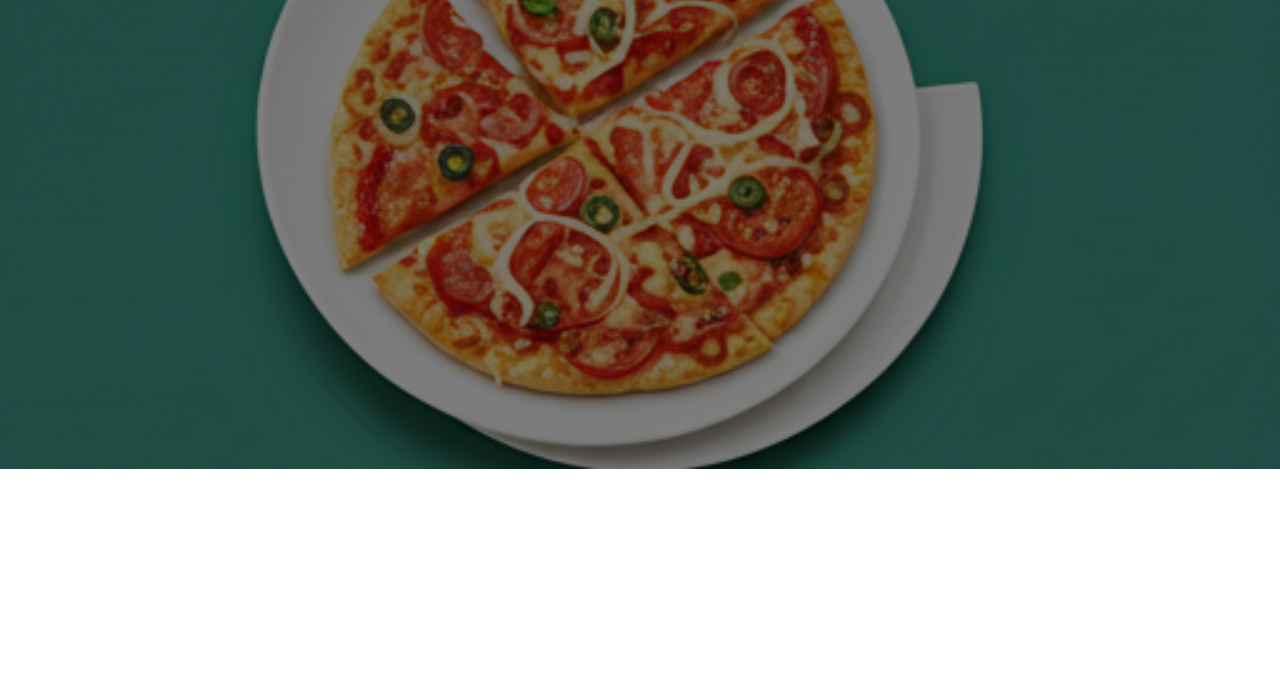
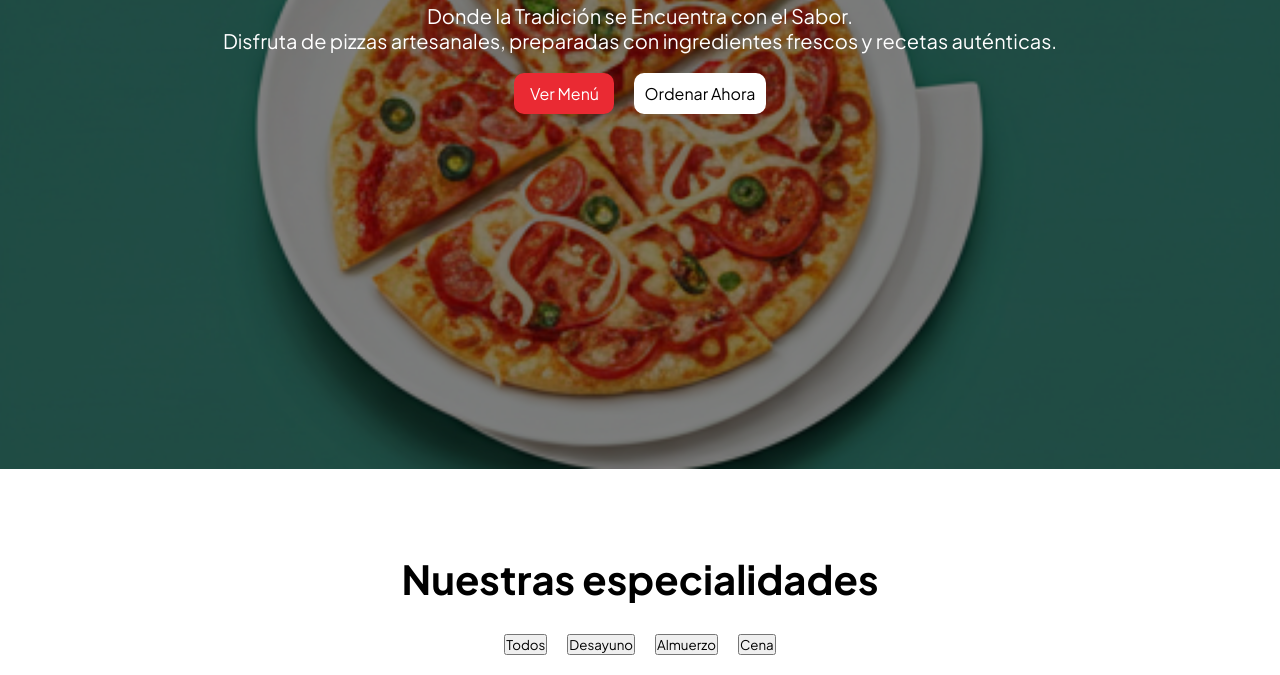
Before and after one commit to sronaal/ladingpage-pizzacraft, a plain HTML site: page index.html in a window 1280 px wide. Shown: the part 408-1083 px from the top of the page. Before the commit the page ends 877 px from the top, so only its background shows below. Drawn offline with Linux system fonts and the light colour scheme.

Commit message:
Terminacion hero banner

```diff
--- a/css/style.css
+++ b/css/style.css
@@ -114,7 +114,7 @@ main .hero::before {
   content: "";
   position: absolute;
   inset: 0;
-  background: rgba(0, 0, 0, 0.5); /* controla la opacidad del fondo */
+  background: rgba(0, 0, 0, 0.5);
   z-index: 1;
 }
 
@@ -127,15 +127,103 @@ main .hero .hero-content{
     justify-content: center;
     align-items: center;
     color: #ffff;
+    position: relative;
+
 }
 
 
-main .hero .hero-content h1, main .hero .hero-content p{
+main .hero .hero-content h1,
+main .hero .hero-content p,
+main .hero .hero-content .btn-link,p
+main .hero .hero-content .btn-link
+{
 
     z-index: 2;
+
 }
 
 main .hero .hero-content h1{
 
     margin-top: 20%;
+    font-size: 46px;
+    margin-bottom: 20px;
+    font-style: italic;
 }
+
+main .hero .hero-content p{
+
+    margin-bottom: 20px;
+    font-size: 20px;
+}
+main .hero .hero-content .btn-link a{
+
+    color: #fff;
+
+}
+
+main .hero .hero-content .btn-link{
+
+    display: flex;
+    gap: 20px;
+}
+
+main .hero .hero-content .btn-link .btn-menu{
+
+    padding: 10px;
+    border-radius: 10px;
+}
+
+main .hero .hero-content .btn-link .btn-ordenar{
+
+    padding: 10px;
+    border-radius: 10px;
+}
+
+main .hero .hero-content .btn-link .btn-menu{
+
+    background-color: #EA2A33;
+    width: 100px;
+}
+
+main .hero .hero-content .btn-link .btn-menu:hover{
+
+    background-color: #f14a52;
+}
+
+
+
+main .hero .hero-content .btn-link .btn-ordenar{
+
+    background-color: #fff;
+    color: #000;
+}
+
+main .hero .hero-content .btn-link .btn-ordenar:hover{
+
+    background-color: #adadad;
+}
+
+.especialidades{
+
+    display: flex;
+    flex-direction: column;
+    justify-content: center;
+    padding: 20px;
+    margin-top: 5%;
+    text-align: center;
+
+}
+
+.especialidades h1{
+
+    font-size: 40px;
+    margin-bottom: 30px;
+}
+
+.especialidades .filter-menu{
+
+    display: flex;
+    justify-content: center;
+    gap: 20px;
+
+}
--- a/index.html
+++ b/index.html
@@ -55,10 +55,27 @@
     <main>
         <section class="hero">
             <div class="hero-content">
-                <h1>Pizza Craft</h1>
+                <h1> Pizza Craft </h1>
                 <p>
-                    Donde la Tradición se Encuentra con el Sabor. <br> Disfruta de pizzas artesanales, preparadas con ingredientes frescos y recetas auténticas.
+                    Donde la Tradición se Encuentra con el Sabor. <br> Disfruta de pizzas artesanales, preparadas con
+                    ingredientes frescos y recetas auténticas.
                 </p>
+
+                <div class="btn-link">
+                    <a class="btn-menu" href="">Ver Menú</a>
+                    <a class="btn-ordenar" href="">Ordenar Ahora</a>
+                </div>
+            </div>
+        </section>
+
+
+        <section class="especialidades">
+            <h1>Nuestras especialidades</h1>
+            <div class="filter-menu">
+                <button class="filter-btn active" data-filter="todos">Todos</button>
+                <button class="filter-btn" data-filter="desayuno">Desayuno</button>
+                <button class="filter-btn" data-filter="almuerzo">Almuerzo</button>
+                <button class="filter-btn" data-filter="cena">Cena</button>
             </div>
         </section>
     </main>
```
